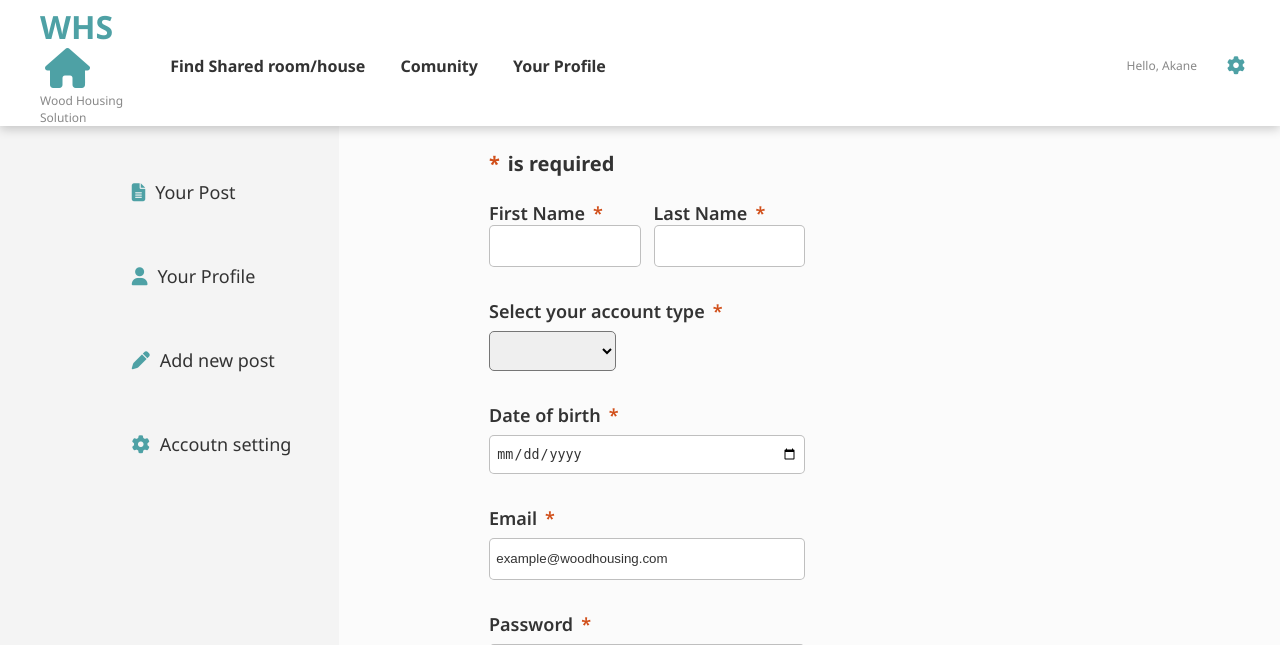
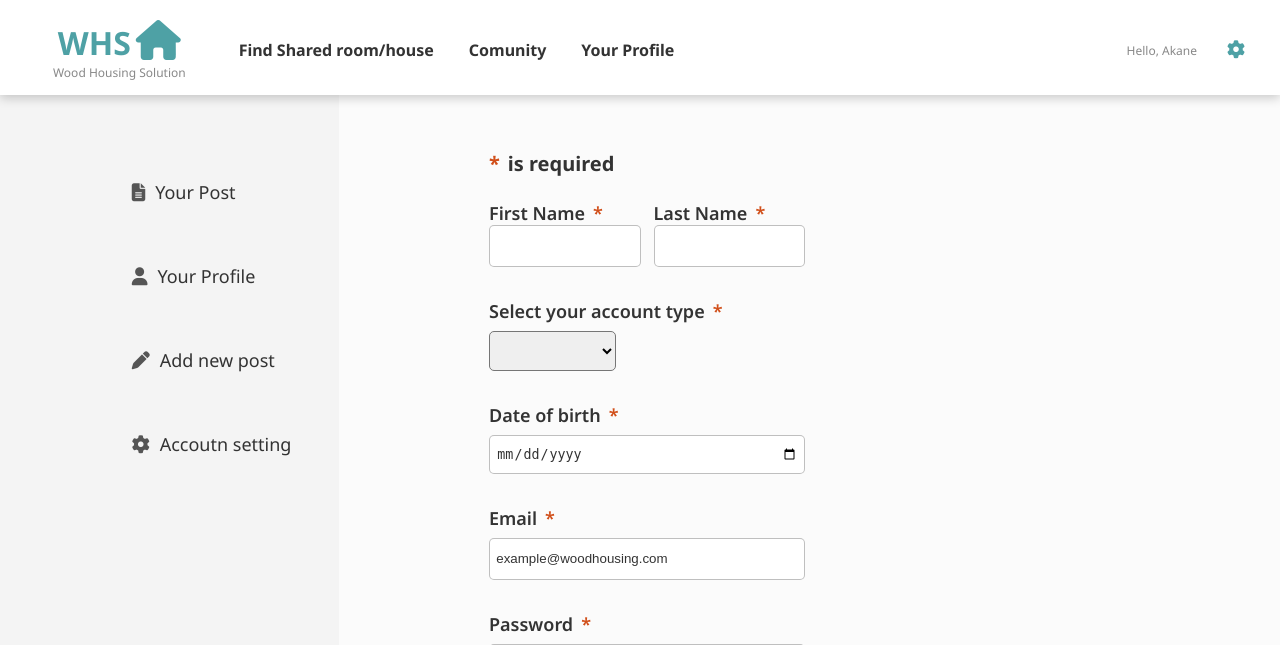
Before and after one commit to akaneknh/competition-finalproject, a PHP site: page /accountSetting.html in a window 1280 px wide. Shown: the top 645 px of the page. Run offline with PHP 8.4, Linux system fonts and the light colour scheme; some libraries are stand-ins or nearby versions.

Commit message:
icon color changed

```diff
--- a/CSS/accountSetting.css
+++ b/CSS/accountSetting.css
@@ -37,8 +37,7 @@ select {
 
 button {
   border-radius: 5px;
-  background-color: #4EA1A5
-  ;
+  background-color: #4EA1A5;
   border: 1px solid #4EA1A5;
   color: white;
   height: 5vh;
@@ -152,6 +151,7 @@ header {
   display: flex;
   flex-direction: column;
   align-items: center;
+  width: 250px;
 }
 
 .logo i {
@@ -240,6 +240,7 @@ a:hover {
 
 .side i {
   padding-right: 10px;
+  color: #555555;
 }
 
 .side li:hover {
--- a/accountSetting.html
+++ b/accountSetting.html
@@ -17,7 +17,7 @@
 <body>
   <header>
     <!-- LOGO -->
-    <div class="logo"><h1>WHS<i class="fa-solid fa-house"></i></h1></h1><p>Wood Housing Solution</p></div>
+    <div class="logo"><h1>WHS<i class="fa-solid fa-house"></i></h1><p>Wood Housing Solution</p></div>
 
     <!-- NAV -->
   <nav>
@@ -30,7 +30,7 @@
     <!-- LOGIN USER NAME -->
     <aside>Hello, Akane</aside>
   <!-- SETTING -->
-  <a href="#"><i class="fa-solid fa-gear"></i></a>
+  <a class="setting-icn" href="#"><i class="fa-solid fa-gear"></i></a>
 </header>
   <main>
     <!-- Side Nav on dashboard -->
```
